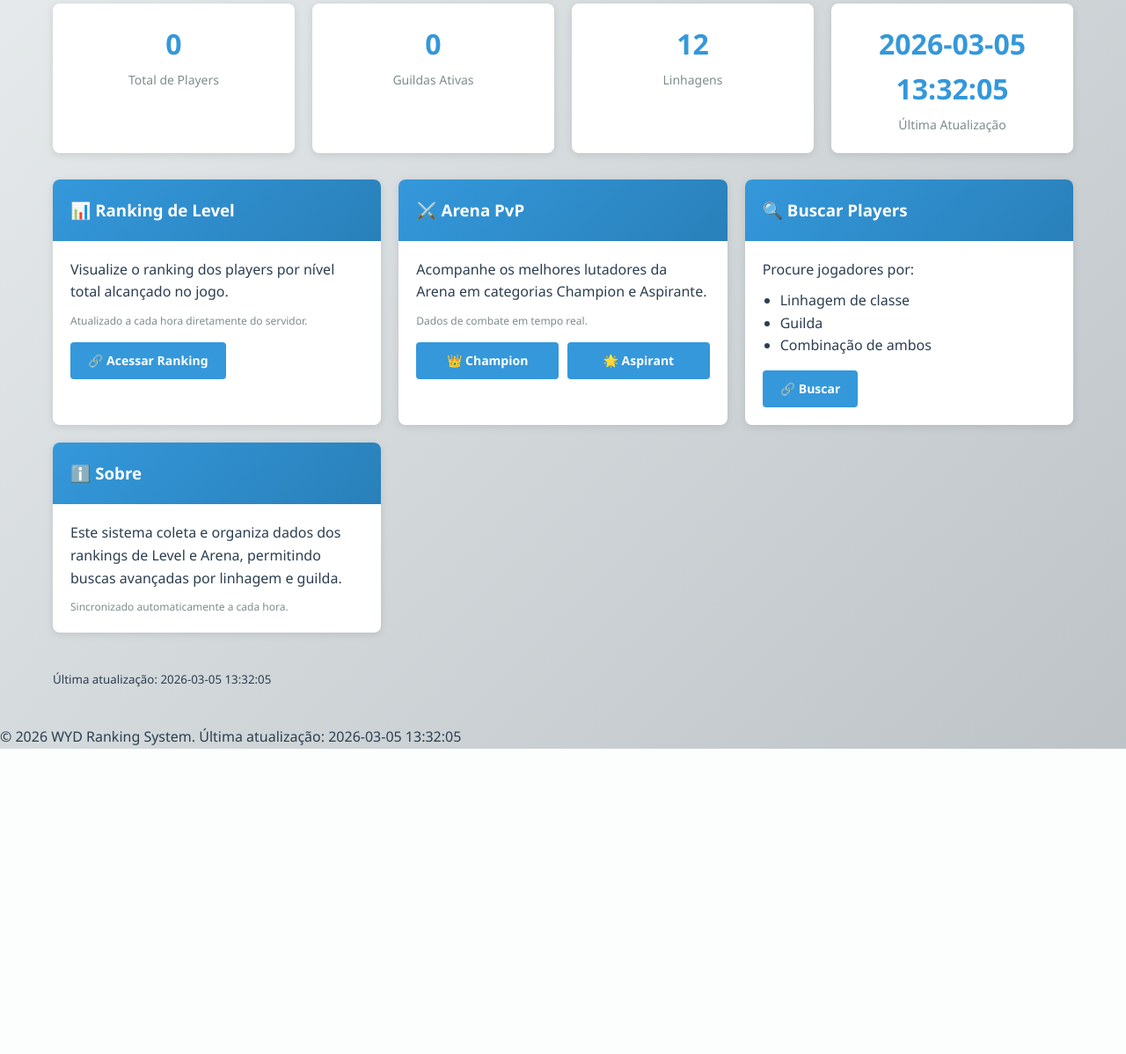
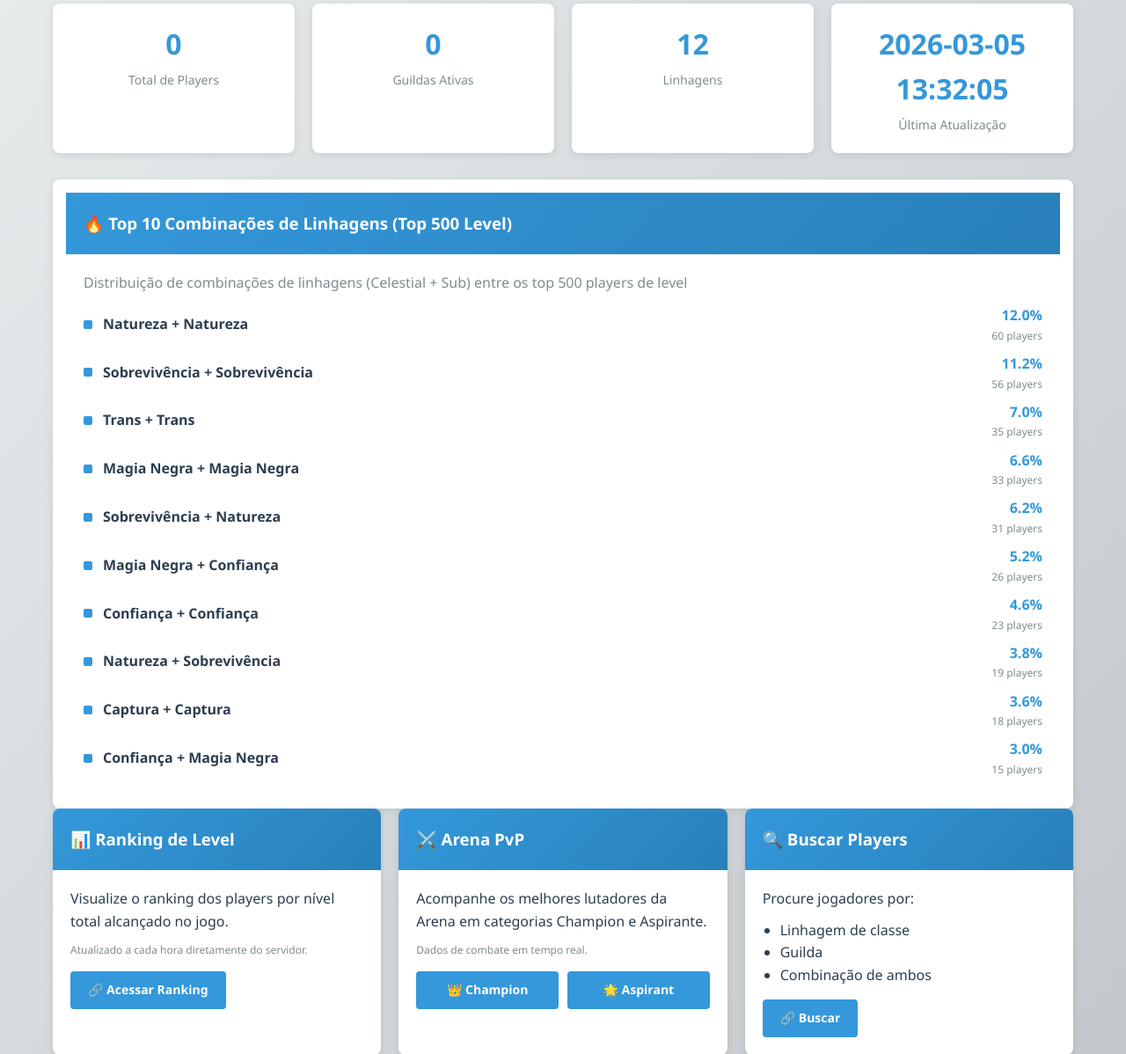
Before and after one commit to davidzaque-leal/wyd-hespert, a FastAPI app: page / in a window 1280 px wide. Shown: the part 372-1570 px from the top of the page at 88% size. Before the commit the page ends 1223 px from the top, so only its background shows below. Run offline with FastAPI, Linux system fonts and the light colour scheme; some libraries are stand-ins or nearby versions.

Commit message:
stack de linhagens mais usadas

```diff
--- a/app/main.py
+++ b/app/main.py
@@ -203,22 +203,26 @@ def home(request: Request):
         # Calculate lineage distribution (count occurrences from celestial and subclass)
         from app.utils.lineage_utils import LineageUtils
 
-        lineage_counts = {}
-        players = session.query(Player).all()
-        for p in players:
-            lineages = LineageUtils.get_all_lineages(session, p)
-            for key in ("celestial", "subclass"):
-                name = lineages.get(key)
-                if name:
-                    lineage_counts[name] = lineage_counts.get(name, 0) + 1
+        # Calculate lineage stack combinations from level ranking (top 500)
+        lineage_stacks = {}
+        level_ranking = data_store.level_ranking[:500]  # Top 500 players
 
-        # Build percent over total players (a player may contribute up to 2 counts)
+        for player in level_ranking:
+            celestial = player.get("celestial_lineage") or "Sem"
+            subclass = player.get("subclass_lineage") or "Sem"
+            # Create a stack/combo key
+            stack_key = f"{celestial} + {subclass}"
+            lineage_stacks[stack_key] = lineage_stacks.get(stack_key, 0) + 1
+
+        total_in_top = len(level_ranking) or 1
+
+        # Build percent over total players in top 500
         lineage_list = [
-            {"name": name, "count": cnt, "percent": round((cnt / (total_players or 1)) * 100, 2)}
-            for name, cnt in lineage_counts.items()
+            {"name": name, "count": cnt, "percent": round((cnt / total_in_top) * 100, 2)}
+            for name, cnt in lineage_stacks.items()
         ]
         lineage_list.sort(key=lambda x: x["count"], reverse=True)
-        top3_lineages = lineage_list[:3]
+        top10_lineages = lineage_list[:10]
 
         return templates.TemplateResponse("index.html", {
             "request": request,
@@ -226,7 +230,7 @@ def home(request: Request):
             "total_players": total_players,
             "active_guilds": active_guilds,
             "lineages_count": lineages_count,
-            "top3_lineages": top3_lineages,
+            "top10_lineages": top10_lineages,
         })
     finally:
         session.close()
--- a/app/templates/index.html
+++ b/app/templates/index.html
@@ -29,15 +29,15 @@
     </div>
 </div>
 
-{% if top3_lineages and top3_lineages|length > 0 %}
+{% if top10_lineages and top10_lineages|length > 0 %}
 <div class="card" style="margin-top:20px; padding: 15px;">
     <div class="card-header">
-        <h3>🔥 Top 3 Linhagens por Uso</h3>
+        <h3>🔥 Top 10 Combinações de Linhagens (Top 500 Level)</h3>
     </div>
     <div class="card-body">
-        <p style="margin-bottom:12px; color: var(--light-text);">Distribuição de linhagens (% sobre total de players)</p>
+        <p style="margin-bottom:12px; color: var(--light-text);">Distribuição de combinações de linhagens (Celestial + Sub) entre os top 500 players de level</p>
         <div style="display: flex; flex-direction: column; gap: 10px;">
-            {% for l in top3_lineages %}
+            {% for l in top10_lineages %}
             <div style="display:flex; align-items:center; justify-content:space-between; gap:12px;">
                 <div style="display:flex; align-items:center; gap:12px;">
                     <div style="width:10px; height:10px; background:#3498db; border-radius:2px;"></div>
@@ -45,7 +45,7 @@
                 </div>
                 <div style="text-align:right; min-width:140px;">
                     <div style="font-weight:700; color:var(--secondary-color);">{{ l.percent }}%</div>
-                    <div style="font-size:12px; color:var(--light-text);">{{ l.count }} ocorrências</div>
+                    <div style="font-size:12px; color:var(--light-text);">{{ l.count }} players</div>
                 </div>
             </div>
             {% endfor %}
```
